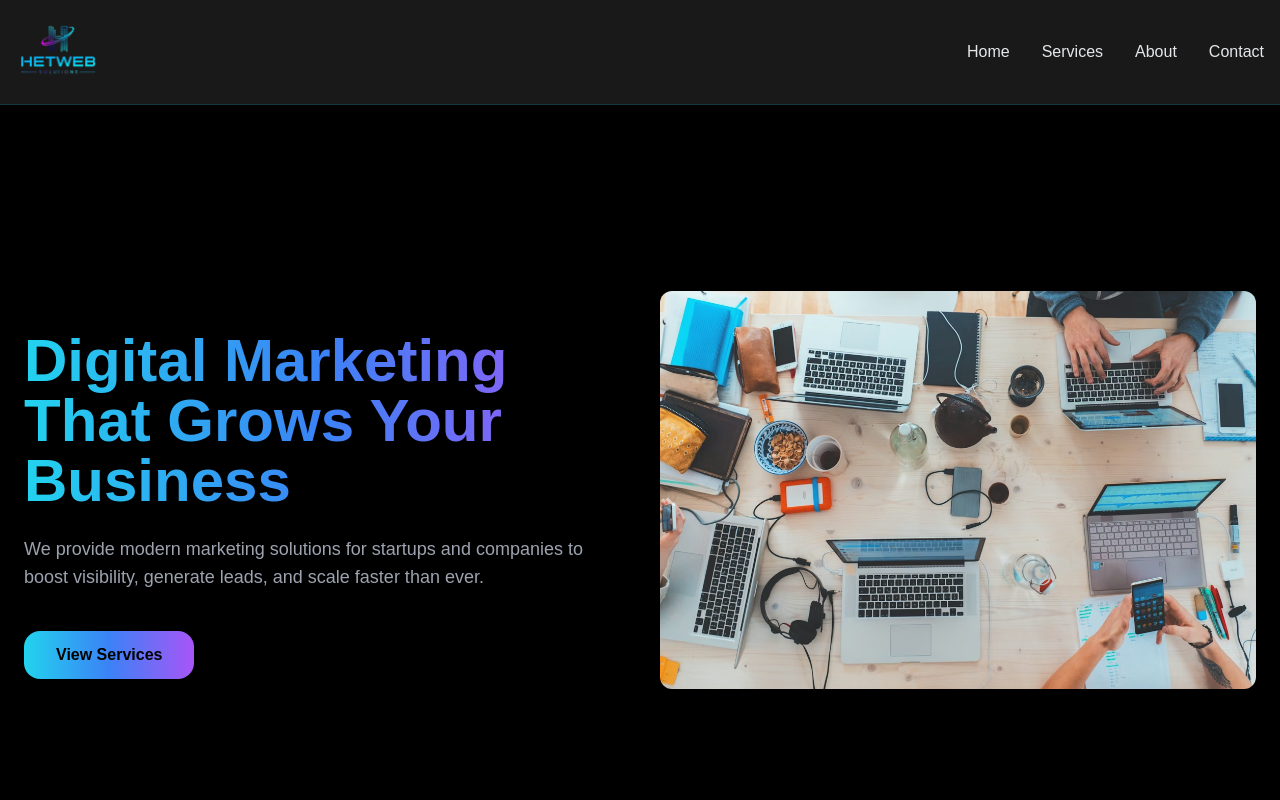
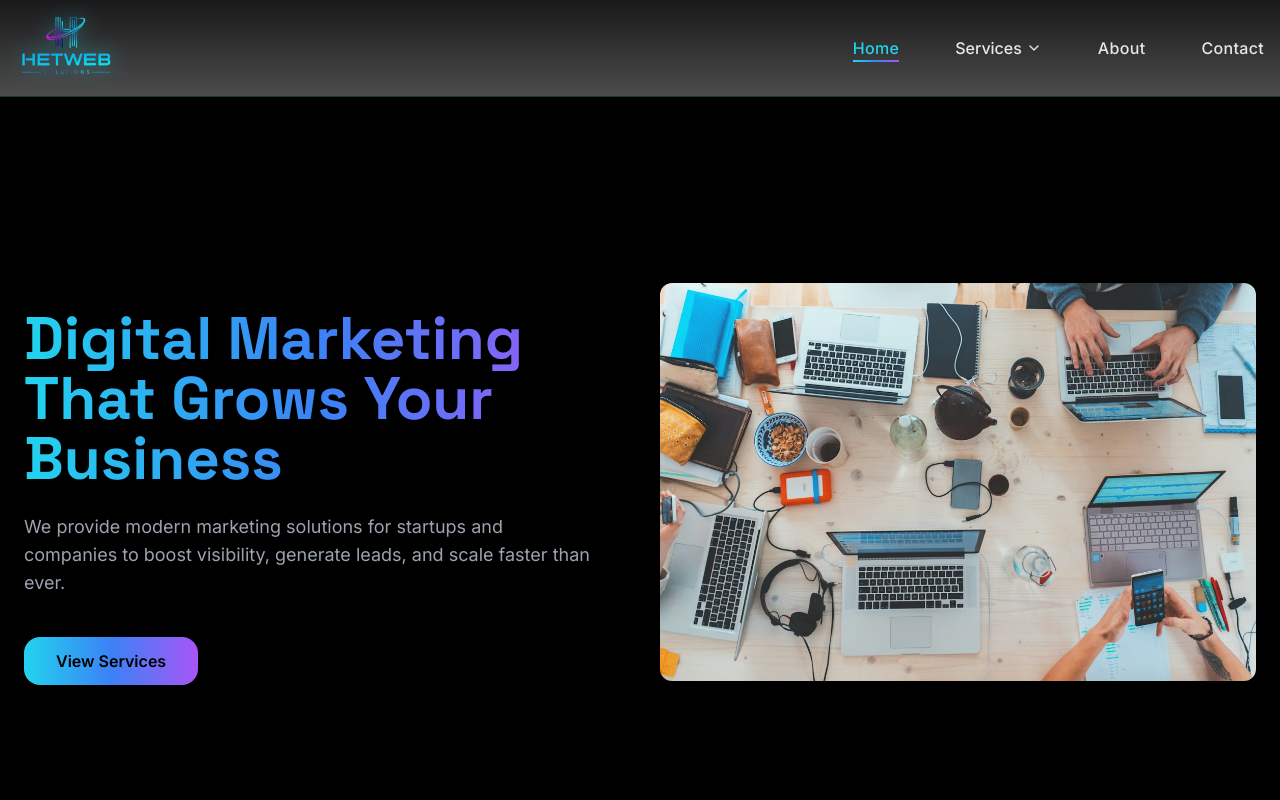
Before and after one commit to Dhruv-Klint/hetweb-solutions, a React (Vite) app: page / in a window 1280 px wide. Shown: the top 800 px of the page. Built offline with nearby package versions, Linux system fonts and the light colour scheme.

Commit message:
Update Navbar Animaton and Service Dropdown

```diff
--- a/index.html
+++ b/index.html
@@ -3,6 +3,7 @@
   <head>
     <meta charset="UTF-8" />
     <link rel="icon" type="image/svg+xml" href="/vite.svg" />
+    <link href="https://fonts.googleapis.com/css2?family=Inter:wght@300;400;500;600;700&family=Space+Grotesk:wght@500;600;700&display=swap" rel="stylesheet">
     <meta name="viewport" content="width=device-width, initial-scale=1.0" />
     <title>hetwebsolutions</title>
   </head>
--- a/src/components/Navbar.jsx
+++ b/src/components/Navbar.jsx
@@ -1,59 +1,177 @@
-import { Link } from 'react-router-dom'
-import { Menu } from 'lucide-react'
+import { Link, useLocation } from 'react-router-dom'
+import { Menu, ChevronDown, ArrowRight } from 'lucide-react'
 import logo from "../assets/logo.png"
+import { motion, AnimatePresence } from 'framer-motion'
+import { useState } from 'react'
 
 export default function Navbar() {
+    const [open, setOpen] = useState(false)
+    const [servicesOpen, setServicesOpen] = useState(false)
+    const location = useLocation()
+
     return (
-    <nav className="bg-black/90 backdrop-blur-md border-b border-cyan-500/20 sticky top-0 z-50">
-      <div className="max-w-7xl mx-auto px-4 py-3 flex justify-between items-center">
+        <nav className="sticky top-0 z-50 bg-gradient-to-b from-black/90 to-black/70 backdrop-blur-2xl border-b border-cyan-500/20 shadow-[0_8px_30px_rgb(0,0,0,0.4)]">
+            <div className="max-w-7xl mx-auto px-4 flex justify-between items-center">
                 {/* Logo */}
-        <img src={logo} alt="HETWEB Logo" className="h-20 w-auto object-contain" />
+                <motion.img
+                    src={logo}
+                    alt="HETWEB Logo"
+                    className="h-24 w-auto object-contain drop-shadow-[0_0_10px_rgba(34,211,238,0.6)]"
+                    initial={{ opacity: 0, y: -10, scale: 0.9 }}
+                    animate={{ opacity: 1, y: 0, scale: 1 }}
+                    transition={{ duration: 0.5, ease: 'easeOut' }}
+                />
 
                 {/* Desktop Links */}
-        <div className="hidden md:flex items-center space-x-8 text-gray-200 font-medium">
-          <NavLink to="/">Home</NavLink>
+                <div className="hidden md:flex items-center space-x-14 text-gray-200 font-medium">
+                    <NavLink to="/" active={location.pathname === '/'} delay={0}>Home</NavLink>
 
-          {/* Services Dropdown */}
-          <div className="relative group">
-            <span className="cursor-pointer hover:text-cyan-400 transition">Services</span>
+                    {/* Services Hover Dropdown */}
+                    <div
+                        className="relative"
+                        onMouseEnter={() => setServicesOpen(true)}
+                        onMouseLeave={() => setServicesOpen(false)}
+                    >
+                        <motion.button
+                            initial={{ opacity: 0, y: -20 }}
+                            animate={{ opacity: 1, y: 0 }}
+                            transition={{ duration: 0.1, delay: 0.1 }}
+                            className={`relative flex items-center gap-1 transition duration-300 ${location.pathname.startsWith('/services') ? 'text-cyan-400' : 'hover:text-cyan-400'}`}
+                        >
+                            <motion.span whileHover={{ y: -1 }}>Services</motion.span>
 
-            <div className="absolute left-0 mt-3 w-44 rounded-2xl bg-black/95 border border-cyan-500/20 shadow-xl opacity-0 group-hover:opacity-100 invisible group-hover:visible transition-all duration-300 backdrop-blur-lg">
-              <DropdownItem to="/services/service1" label="Service 1" />
-              <DropdownItem to="/services/service2" label="Service 2" />
-              <DropdownItem to="/services/service3" label="Service 3" />
-            </div>
+                            <motion.span
+                                animate={{ rotate: servicesOpen ? 180 : 0 }}
+                                transition={{ duration: 0.3 }}
+                            >
+                                <ChevronDown className="w-4 h-4" />
+                            </motion.span>
+
+                            {location.pathname.startsWith('/services') && (
+                                <motion.span
+                                    layoutId="underline"
+                                    className="absolute -bottom-1 left-0 h-[2px] w-full bg-gradient-to-r from-cyan-400 via-blue-500 to-purple-500"
+                                />
+                            )}
+                        </motion.button>
+
+                        <AnimatePresence>
+                            {servicesOpen && (
+                                <motion.div
+                                    initial={{ opacity: 0, y: 20, scale: 0.9 }}
+                                    animate={{ opacity: 1, y: 0, scale: 1 }}
+                                    exit={{ opacity: 0, y: 10, scale: 0.95 }}
+                                    transition={{ duration: 0.25, ease: 'easeOut' }}
+                                    className="absolute -left-1/2 -translate-x-1/2 mt-2 w-fit whitespace-nowrap rounded-3xl bg-black/95 border border-cyan-500/20 shadow-2xl backdrop-blur-xl p-2"
+                                >
+                                    <DropdownItem to="/services/service1" label="SEO services" />
+                                    <DropdownItem to="/services/service2" label="Social Media Marketing" />
+                                    <DropdownItem to="/services/service3" label="Social Media Account Creation" />
+                                    <DropdownItem to="/services/service4" label="Bookmarking Website Services" />
+                                </motion.div>
+                            )}
+                        </AnimatePresence>
                     </div>
 
-          <NavLink to="/about">About</NavLink>
-          <NavLink to="/contact">Contact</NavLink>
+                    <NavLink to="/about" active={location.pathname === '/about'} delay={0.2}>About</NavLink>
+                    <NavLink to="/contact" active={location.pathname === '/contact'} delay={0.3}>Contact</NavLink>
                 </div>
 
                 {/* Mobile Icon */}
-        <Menu className="md:hidden text-cyan-400" />
+                <motion.button
+                    whileTap={{ scale: 0.8 }}
+                    whileHover={{ scale: 1.1 }}
+                    transition={{ type: 'spring', stiffness: 300 }}
+                    onClick={() => setOpen(!open)}
+                    className="md:hidden text-cyan-400"
+                >
+                    <Menu />
+                </motion.button>
             </div>
+
+            {/* Mobile Menu */}
+            <AnimatePresence>
+                {open && (
+                    <motion.div
+                        initial={{ opacity: 0, y: -20 }}
+                        animate={{ opacity: 1, y: 0 }}
+                        exit={{ opacity: 0, y: -10 }}
+                        transition={{ duration: 0.25 }}
+                        className="md:hidden bg-black/95 border-t border-cyan-500/20 backdrop-blur-xl px-6 py-4 space-y-4"
+                    >
+                        <MobileLink to="/" label="Home" />
+                        <MobileLink to="/services/service1" label="Web Development" />
+                        <MobileLink to="/services/service2" label="UI/UX Design" />
+                        <MobileLink to="/services/service3" label="SEO Optimization" />
+                        <MobileLink to="/about" label="About" />
+                        <MobileLink to="/contact" label="Contact" />
+                    </motion.div>
+                )}
+            </AnimatePresence>
         </nav>
     )
 }
 
-function NavLink({ to, children }) {
+function NavLink({ to, children, active, delay = 0 }) {
     return (
+        <motion.div
+            initial={{ opacity: 0, y: -20 }}
+            animate={{ opacity: 1, y: 0 }}
+            transition={{ duration: 0.4, delay }}
+            whileHover={{ y: -2 }}
+        >
             <Link
                 to={to}
-      className="relative hover:text-cyan-400 transition duration-300"
+                className={`relative transition duration-300 ${active ? 'text-cyan-400' : 'hover:text-cyan-400'}`}
+            >
+                <motion.span
+                    initial={{ letterSpacing: '0em' }}
+                    animate={{ letterSpacing: '0.02em' }}
+                    whileHover={{ letterSpacing: '0.06em' }}
+                    transition={{ duration: 0.25 }}
                 >
                     {children}
-      <span className="absolute -bottom-1 left-0 w-0 h-[2px] bg-gradient-to-r from-cyan-400 via-blue-500 to-purple-500 transition-all duration-300 hover:w-full"></span>
+                </motion.span>
+
+                {active ? (
+                    <motion.span
+                        layoutId="underline"
+                        className="absolute -bottom-1 left-0 h-[2px] w-full bg-gradient-to-r from-cyan-400 via-blue-500 to-purple-500"
+                    />
+                ) : (
+                    <motion.span
+                        className="absolute -bottom-1 left-0 h-[2px] w-0 bg-gradient-to-r from-cyan-400 via-blue-500 to-purple-500"
+                        whileHover={{ width: '100%' }}
+                        transition={{ duration: 0.3 }}
+                    />
+                )}
             </Link>
+        </motion.div>
     )
 }
 
 function DropdownItem({ to, label }) {
     return (
+        <motion.div whileHover={{ x: 8 }} transition={{ type: 'spring', stiffness: 220 }}>
             <Link
                 to={to}
-      className="block px-4 py-2 text-sm text-gray-200 hover:bg-gradient-to-r hover:from-cyan-500/20 hover:to-purple-500/20 hover:text-cyan-300 transition rounded-xl m-1"
+                className="flex items-center justify-between px-4 py-3 text-sm text-gray-200 hover:bg-gradient-to-r hover:from-cyan-500/20 hover:to-purple-500/20 hover:text-cyan-300 transition rounded-2xl"
             >
                 {label}
             </Link>
+        </motion.div>
     )
 }
+
+function MobileLink({ to, label }) {
+    return (
+        <motion.div whileTap={{ scale: 0.95 }} whileHover={{ x: 4 }}>
+            <Link
+                to={to}
+                className="block text-gray-200 hover:text-cyan-400 transition text-lg"
+            >
+                {label}
+            </Link>
+        </motion.div>
+    )
+}
--- a/src/index.css
+++ b/src/index.css
@@ -6,6 +6,10 @@
 
 
 body {
-/* @apply bg-dark text-white; */
-font-family: 'Poppins', sans-serif;
+  font-family: 'Satoshi', 'Inter', sans-serif;
 }
+
+
+h1, h2, h3, h4, h5, h6 {
+  font-family: 'Space Grotesk', sans-serif;
+}
```
Lines whose indentation alone changed are shown as unchanged.
